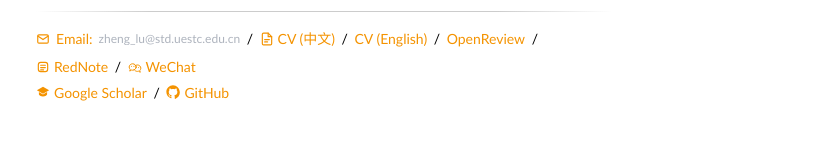
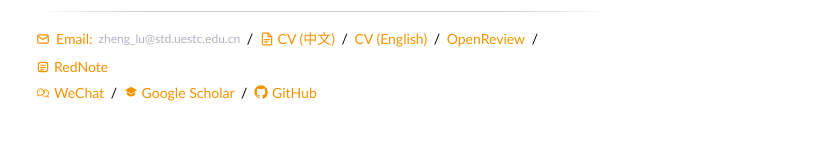
Before and after one commit to Zheng-Lu-CS/Zheng-Lu-CS.github.io, a plain HTML site: page index.html in a window 1280 px wide. Shown: the part 409-553 px from the top of the page, without its empty margins (224-1051 px from the left). Drawn offline with Linux system fonts and the light colour scheme.

Commit message:
Keep WeChat and academic links together on one contact row

```diff
--- a/index.html
+++ b/index.html
@@ -5,7 +5,7 @@
   <meta name="author" content="Zheng Lu">
   <meta name="description" content="Zheng Lu, UESTC undergraduate and Galbot research intern working on embodied intelligence, reinforcement learning, and world models.">
   <meta name="viewport" content="width=device-width, initial-scale=1">
-  <link rel="stylesheet" type="text/css" href="stylesheet.css?v=33146c79a3">
+  <link rel="stylesheet" type="text/css" href="stylesheet.css?v=171714bec6">
   <link rel="icon" type="image/svg+xml" href="images/me/favicon.svg">
   <style>
     /* Keep the portrait restrained even while external styles are loading. */
@@ -78,9 +78,10 @@
                     <path d="M8 17h5"></path>
                   </svg>
                   RedNote
-                </a> &nbsp;/&nbsp; <a href="images/me/wechat-qr.jpg" target="_blank" rel="noopener noreferrer" title="View my WeChat QR code"><svg aria-hidden="true" viewBox="0 0 24 24" fill="none" stroke="currentColor" stroke-width="1.7" stroke-linecap="round" stroke-linejoin="round"><path d="M14 12c0 3-2.7 5.5-6 5.5a7 7 0 0 1-2-.3L3 19l.8-3C2.7 15 2 13.6 2 12c0-3 2.7-5.5 6-5.5s6 2.5 6 5.5Z"/><path d="M12 10a6 6 0 0 1 4-1.5c3.3 0 6 2.5 6 5.5 0 1.6-.7 3-1.8 4l.8 3-3-1.8a7 7 0 0 1-2 .3c-2.5 0-4.7-1.4-5.6-3.4"/><path d="M6 11h.01M10 11h.01M14 13h.01M18 13h.01"/></svg>WeChat</a>
+                </a>
                 </span>
-                <span class="contact-line">
+                <span class="contact-line contact-social-line">
+<a href="images/me/wechat-qr.jpg" target="_blank" rel="noopener noreferrer" title="View my WeChat QR code"><svg aria-hidden="true" viewBox="0 0 24 24" fill="none" stroke="currentColor" stroke-width="1.7" stroke-linecap="round" stroke-linejoin="round"><path d="M14 12c0 3-2.7 5.5-6 5.5a7 7 0 0 1-2-.3L3 19l.8-3C2.7 15 2 13.6 2 12c0-3 2.7-5.5 6-5.5s6 2.5 6 5.5Z"/><path d="M12 10a6 6 0 0 1 4-1.5c3.3 0 6 2.5 6 5.5 0 1.6-.7 3-1.8 4l.8 3-3-1.8a7 7 0 0 1-2 .3c-2.5 0-4.7-1.4-5.6-3.4"/><path d="M6 11h.01M10 11h.01M14 13h.01M18 13h.01"/></svg>WeChat</a> &nbsp;/&nbsp;
                 <a href="https://scholar.google.com/citations?user=8BOq9eUAAAAJ" title="Google Scholar profile">
                   <svg aria-hidden="true" viewBox="0 0 24 24" fill="currentColor">
                     <path d="M12 3 1.5 9 12 15 22.5 9 12 3Z"></path>
--- a/stylesheet.css
+++ b/stylesheet.css
@@ -1160,3 +1160,11 @@ html[lang="zh-CN"] body { font-family: 'Lato', 'Microsoft YaHei', 'PingFang SC',
 /* AI club introduction */
 .club-description { margin: 10px 0 0; line-height: 1.7; }
 .club-highlight { color: #f49300; font-weight: 700; }
+
+/* Keep WeChat with Scholar and GitHub on one contact row. */
+.contact-social-line { flex-wrap: nowrap; }
+@media (max-width: 380px) {
+  .contact-social-line { gap: 2px; }
+  .contact-social-line a { font-size: 12px; gap: 3px; }
+  .contact-social-line svg { width: 12px; height: 12px; }
+}
```
Also changed, not shown: zh.html (+4 -3 lines).
